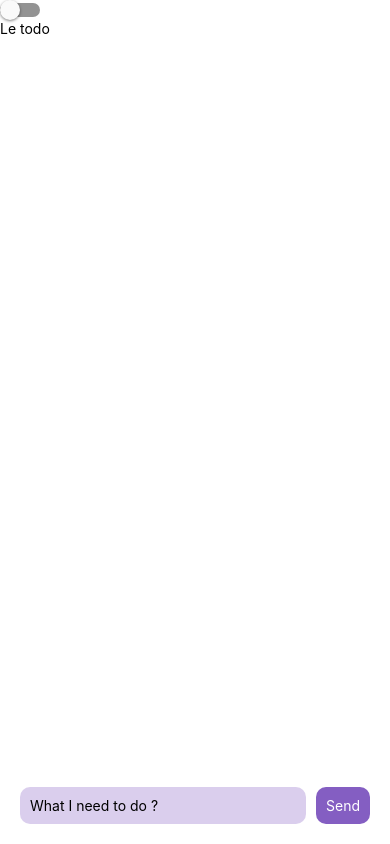
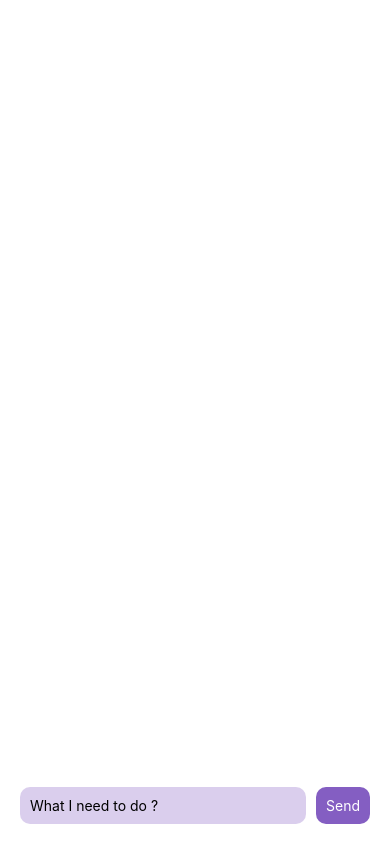
Before and after one commit to EmilienLeroy/labs, a React Native app in the folder todo/client-react-native/: screen / in a window 390 px wide. Built offline with nearby package versions, Linux system fonts and the light colour scheme.

Commit message:
:sparkles: Add todo state into todos componnet

```diff
--- a/todo/client-react-native/components/todo.tsx
+++ b/todo/client-react-native/components/todo.tsx
@@ -1,11 +1,20 @@
-import React from 'react';
+import React, { useState } from 'react';
 import { View, Text, Switch } from 'react-native';
 
-const Todo = (props: { id: number, title: string, check: boolean }) => {
+export interface TodoState {
+  id: number,
+  title: string,
+  check: boolean,
+}
+
+const Todo = (props: TodoState) => {
+  const [isCheck, setCheck] = useState(props.check);
+  const toggleSwitch = () => setCheck(previousState => !previousState);
+
   return (
-    <View>
-      <Switch></Switch>
-      <Text>{ props.title }</Text>
+    <View style={{ flexDirection: 'row', margin: 15 }}>
+      <Switch onValueChange={ toggleSwitch } value={ isCheck }  />
+      <Text style={{ marginHorizontal: 20 }}>{ props.title }</Text>
     </View>
   )
 }
--- a/todo/client-react-native/components/todos.tsx
+++ b/todo/client-react-native/components/todos.tsx
@@ -1,8 +1,10 @@
-import React from 'react';
-import Todo from './todo';
+import React, { useState } from 'react';
+import Todo, { TodoState } from './todo';
 import { View, Text, TextInput, StyleSheet, useWindowDimensions, TouchableOpacity  } from 'react-native';
 
 const Todos = () => {
+  const [todos, setTodos] = useState<TodoState[]>([]);
+
   const fullWidth = useWindowDimensions().width;
 
   const style = StyleSheet.create({
@@ -41,7 +43,16 @@ const Todos = () => {
   return (
     <View style={ style.todos }>
       <View style={ style.content }>
-        <Todo id={ 1 } title={ 'Le todo' } check={ false }></Todo>
+        {
+          todos.map(todo => {
+            return <Todo
+              key={ todo.id }
+              id={ todo.id }
+              title={ todo.title }
+              check={ todo.check }
+            />
+          })
+        }
       </View>
       <View style={ style.form }>
         <TextInput style={ style.input } placeholder='What I need to do ?'></TextInput>
```
